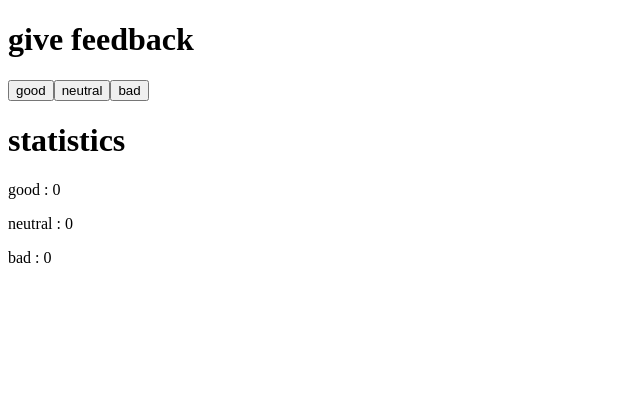
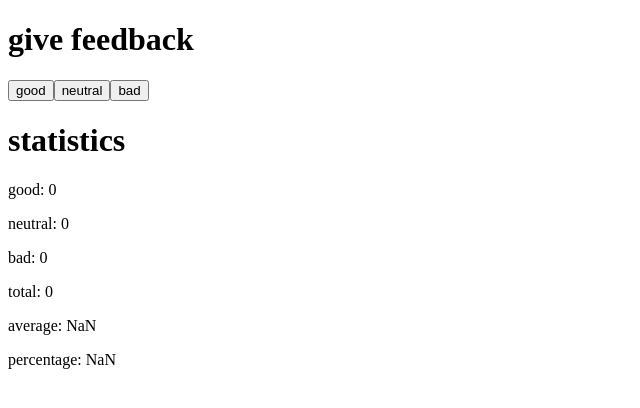
Before and after one commit to GioFrance/fullstackopen, a React (Create React App) app in the folder part1/unicafe/: page / in a window 1280 px wide. Shown: the top 408 px of the page, without its empty margins (0-640 px from the left). Built offline with nearby package versions, Linux system fonts and the light colour scheme.

Commit message:
part1.7 and part 1.8 unicafe

```diff
--- a/part1/unicafe/src/App.js
+++ b/part1/unicafe/src/App.js
@@ -1,4 +1,17 @@
 import { useState } from "react";
+
+const Statistics = (props) => {
+  return (
+    <div>
+      <p>good: {props.good}</p>
+      <p>neutral: {props.neutral}</p>
+      <p>bad: {props.bad}</p>
+      <p>total: {props.total}</p>
+      <p>average: {props.average}</p>
+      <p>percentage: {props.percentage}</p>
+    </div>
+  );
+};
 
 const App = () => {
   const [good, setGood] = useState(0);
@@ -20,6 +33,10 @@ const App = () => {
     setBad(updateBad);
   };
 
+  const total = good + neutral + bad;
+  const average = (good * 1 + neutral * 0 + bad * -1) / total;
+  const percentage = (good / total) * 100;
+
   return (
     <div>
       <h1>give feedback</h1>
@@ -27,11 +44,14 @@ const App = () => {
       <button onClick={handleClickNeutral}> neutral </button>
       <button onClick={handleClickBad}> bad </button>
       <h1>statistics</h1>
-      <div>
-        <p>good : {good}</p>
-        <p>neutral : {neutral}</p>
-        <p>bad : {bad}</p>
-      </div>
+      <Statistics
+        good={good}
+        neutral={neutral}
+        bad={bad}
+        total={total}
+        average={average}
+        percentage={percentage}
+      />
     </div>
   );
 };
```
